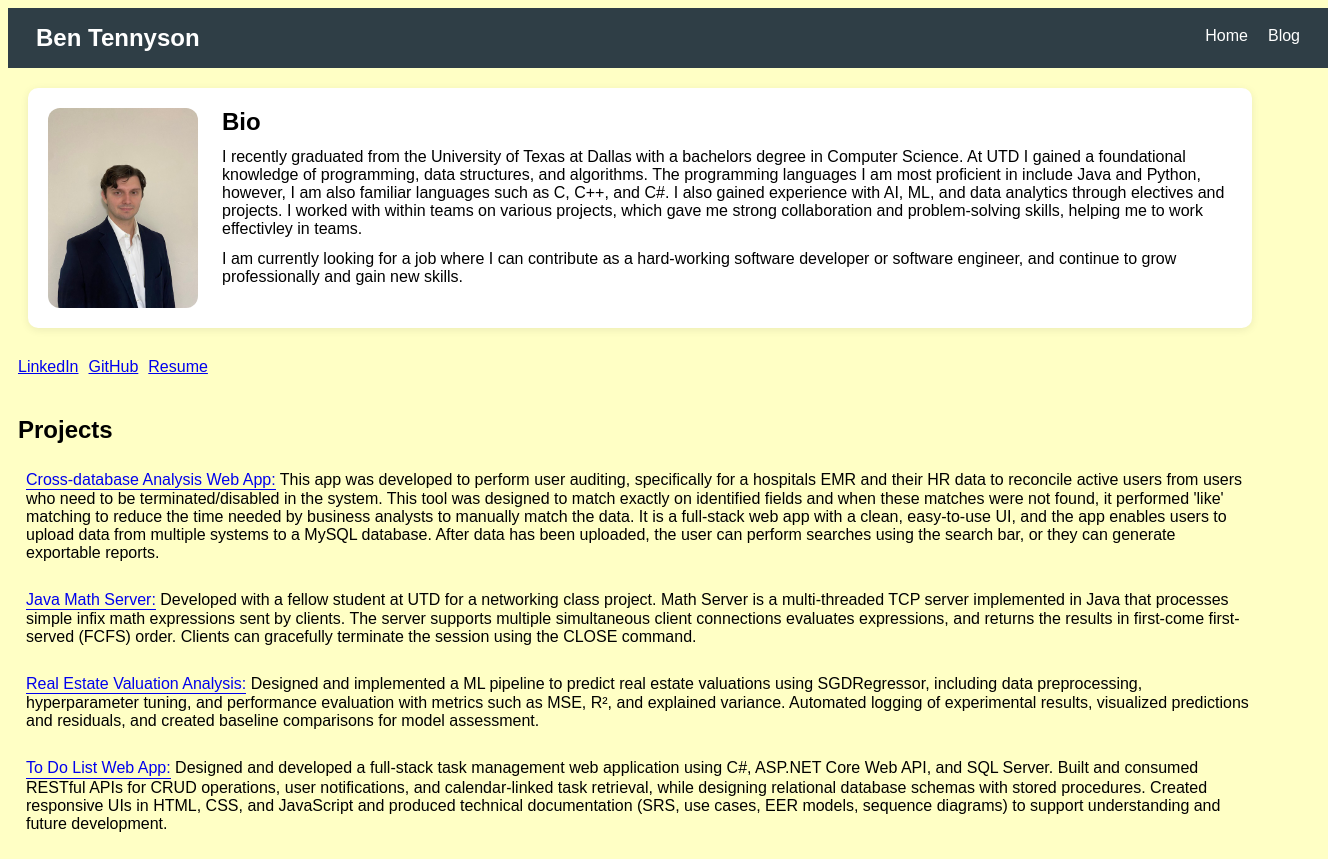
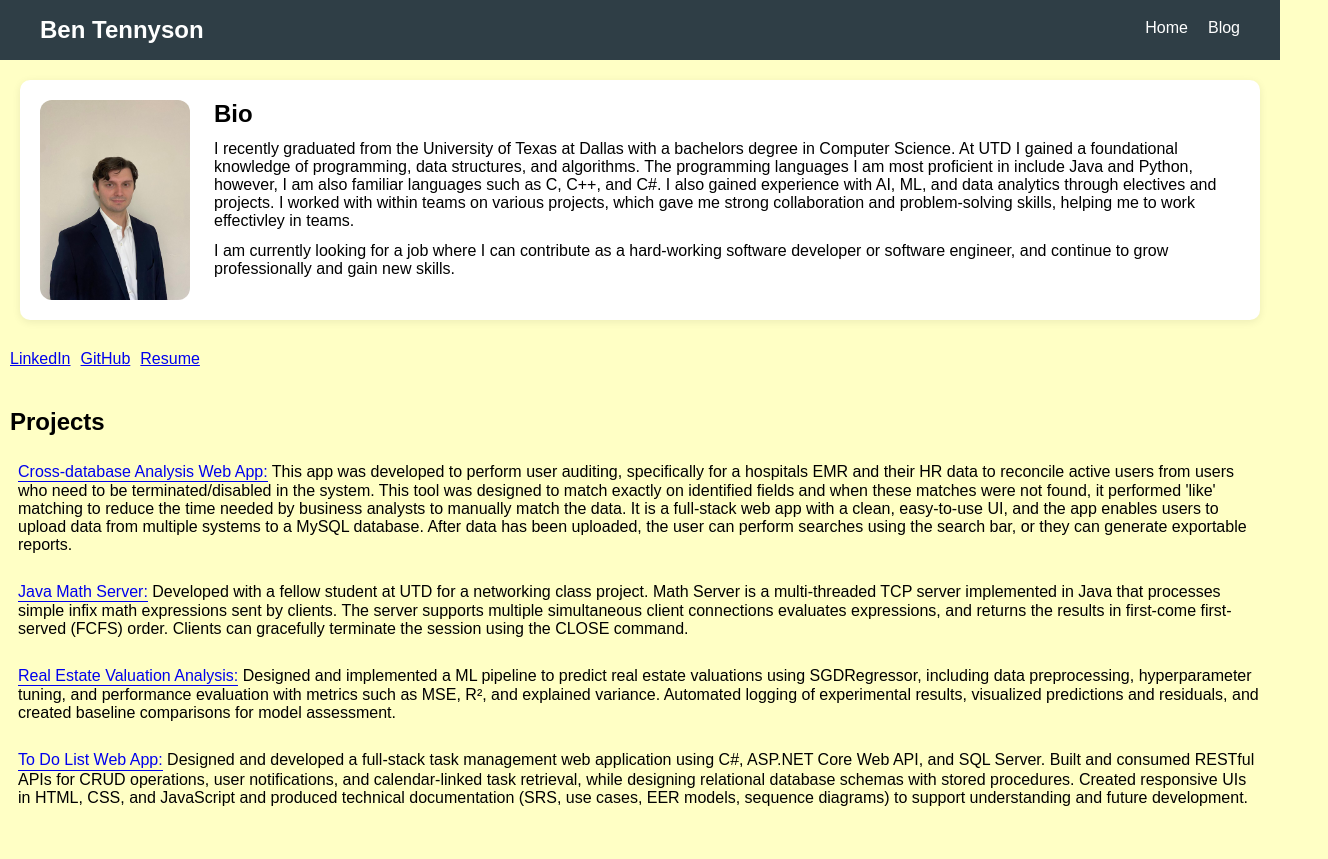
Before and after one commit to BenTennyson4/PorfolioWebsite, a plain HTML site: page index.html in a window 1280 px wide. Shown: the whole page, 1328 px wide, since content can reach past the window. After the commit the page ends 825 px from the top, so only its background shows below. Drawn offline with Linux system fonts and the light colour scheme.

Commit message:
Removed default margin since browsers add a margin to the body. Wrapped the navbar content in a div so the background spans the full width.

```diff
--- a/index.html
+++ b/index.html
@@ -6,13 +6,14 @@
 </head>
 <body>
     <nav class="navbar">
+        <div class="navbar-container">
             <div class="nav-left">
                 <h1 class="site-title">Ben Tennyson</h1>
             </div>
-
             <div class="nav-right">
                 <a href="index.html" class="nav-link">Home</a>
                 <a href="blog.html" class="nav-link">Blog</a>
+            </div>
         </div>
     </nav>
 
--- a/styles.css
+++ b/styles.css
@@ -1,19 +1,25 @@
 body {
+    margin: 0;
     font-family: Arial, Helvetica, sans-serif;
     background-color: #FFFFC5;
 }
 
 .navbar {
     width: 100%;
-    display: flex;
-    justify-content: space-between;
-    align-items: center;
-    padding: 16px 28px;
     background-color: #2F3E46;
     color: white;
     position: sticky;
     top: 0;
     z-index: 1000;
+}
+
+.navbar-container {
+    display: flex;
+    justify-content: space-between;
+    align-items: center;
+    padding: 16px 28px; /* padding for content, not the navbar background */
+    max-width: 1200px; /* optional to center content on large screens */
+    margin: 0 auto;
 }
 
 .site-title {
```
Lines whose indentation alone changed are shown as unchanged.
